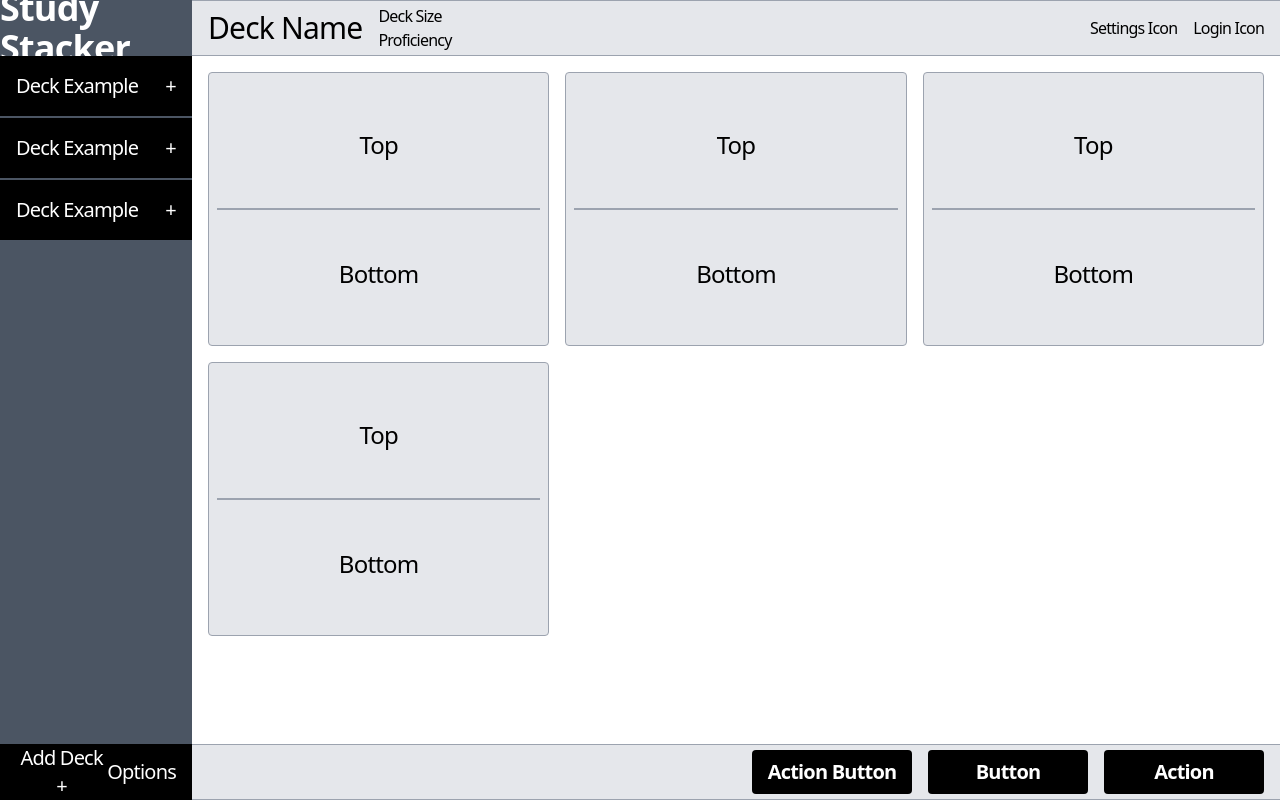
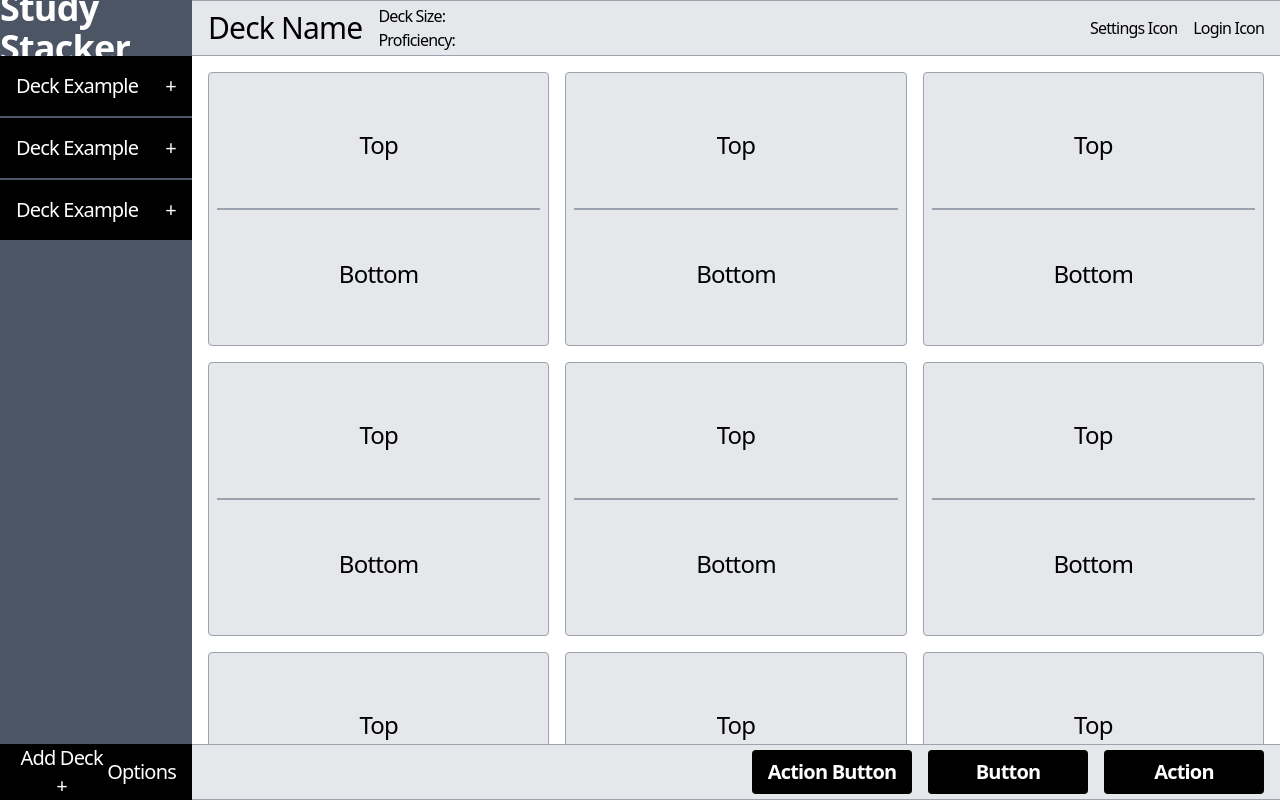
Before and after one commit to lseti1/AngularStudyStacker-123913, an Angular app: page / in a window 1280 px wide. Built offline with nearby package versions, Linux system fonts and the light colour scheme.

Commit message:
Styling: Updated flashcard-view.html to overflow correctly with multiple flashcards and keep overall content within screen viewport (no scroll)

```diff
--- a/src/app/main-layout/flaschard-view/flaschard-view.html
+++ b/src/app/main-layout/flaschard-view/flaschard-view.html
@@ -1,18 +1,8 @@
 <div class="grid grid-cols-3 p-4 gap-4">
+    @for (item of [].constructor(10); track item) {
     <div class="flex flex-col justify-center items-center bg-gray-200 rounded border border-gray-400 p-2 text-2xl">
         <p class="flex justify-center items-center border-b border-gray-400 h-32 w-full">Top</p>
         <p class="flex justify-center items-center border-t border-gray-400 h-32 w-full">Bottom</p>
     </div>
-    <div class="flex flex-col justify-center items-center bg-gray-200 rounded border border-gray-400 p-2 text-2xl">
-        <p class="flex justify-center items-center border-b border-gray-400 h-32 w-full">Top</p>
-        <p class="flex justify-center items-center border-t border-gray-400 h-32 w-full">Bottom</p>
-    </div>
-    <div class="flex flex-col justify-center items-center bg-gray-200 rounded border border-gray-400 p-2 text-2xl">
-        <p class="flex justify-center items-center border-b border-gray-400 h-32 w-full">Top</p>
-        <p class="flex justify-center items-center border-t border-gray-400 h-32 w-full">Bottom</p>
-    </div>
-    <div class="flex flex-col justify-center items-center bg-gray-200 rounded border border-gray-400 p-2 text-2xl">
-        <p class="flex justify-center items-center border-b border-gray-400 h-32 w-full">Top</p>
-        <p class="flex justify-center items-center border-t border-gray-400 h-32 w-full">Bottom</p>
-    </div>
+    }
 </div>
--- a/src/app/main-layout/main-layout.html
+++ b/src/app/main-layout/main-layout.html
@@ -1,5 +1,7 @@
-<div class="h-full w-full grid grid-rows-[7%_86%_7%]">
+<div class="h-screen w-full grid grid-rows-[7%_86%_7%]">
     <app-top-bar />
-    <app-flaschard-view />
+    <div class="overflow-auto">
+        <app-flaschard-view/>
+    </div>
     <app-bottom-action-bar />
 </div>
--- a/src/app/main-layout/top-bar/top-bar.html
+++ b/src/app/main-layout/top-bar/top-bar.html
@@ -2,8 +2,8 @@
     <div class="flex flex-row items-center justify-center gap-4">
         <h1 class="text-3xl">Deck Name</h1>
         <div>
-            <p>Deck Size</p>
-            <p>Proficiency</p>
+            <p>Deck Size:</p>
+            <p>Proficiency:</p>
         </div>
     </div>
     <div class="flex flex-row items-center justify-center gap-4">
--- a/src/app/sidebar/sidebar.html
+++ b/src/app/sidebar/sidebar.html
@@ -1,4 +1,4 @@
-<div class="bg-gray-600 h-full w-full text-white grid grid-rows-[7%_86%_7%]">
+<div class="bg-gray-600 h-screen w-full text-white grid grid-rows-[7%_86%_7%]">
     <h1 class="flex justify-center items-center text-4xl font-bold">Study Stacker</h1>
     <app-decks-list />
     <app-add-deck-options />
```
